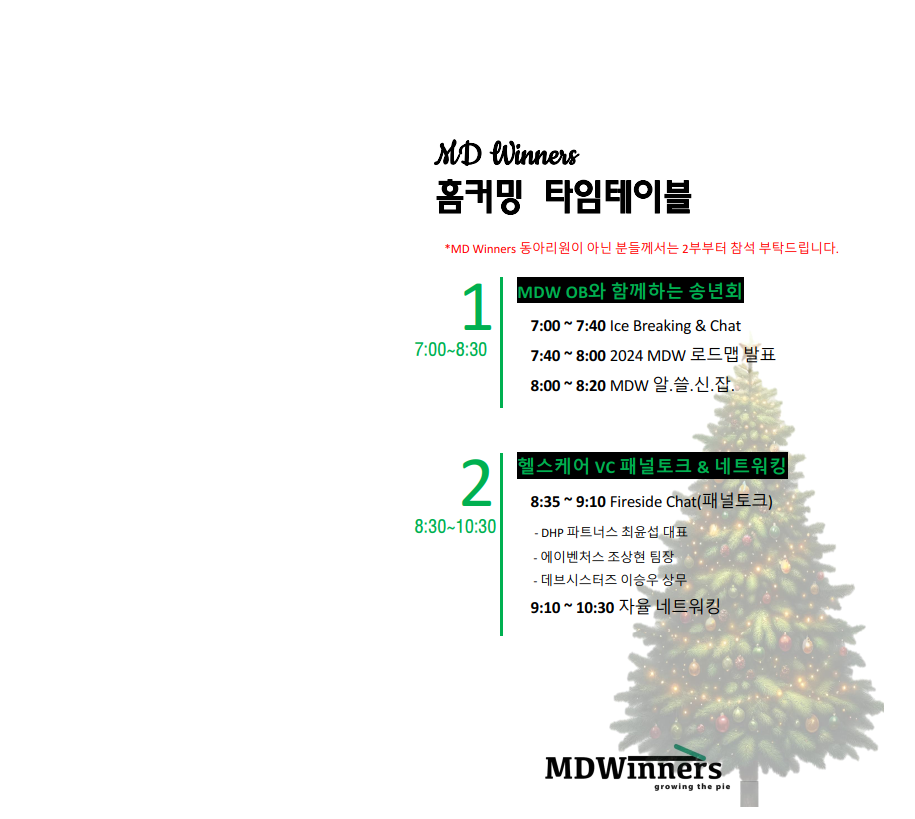
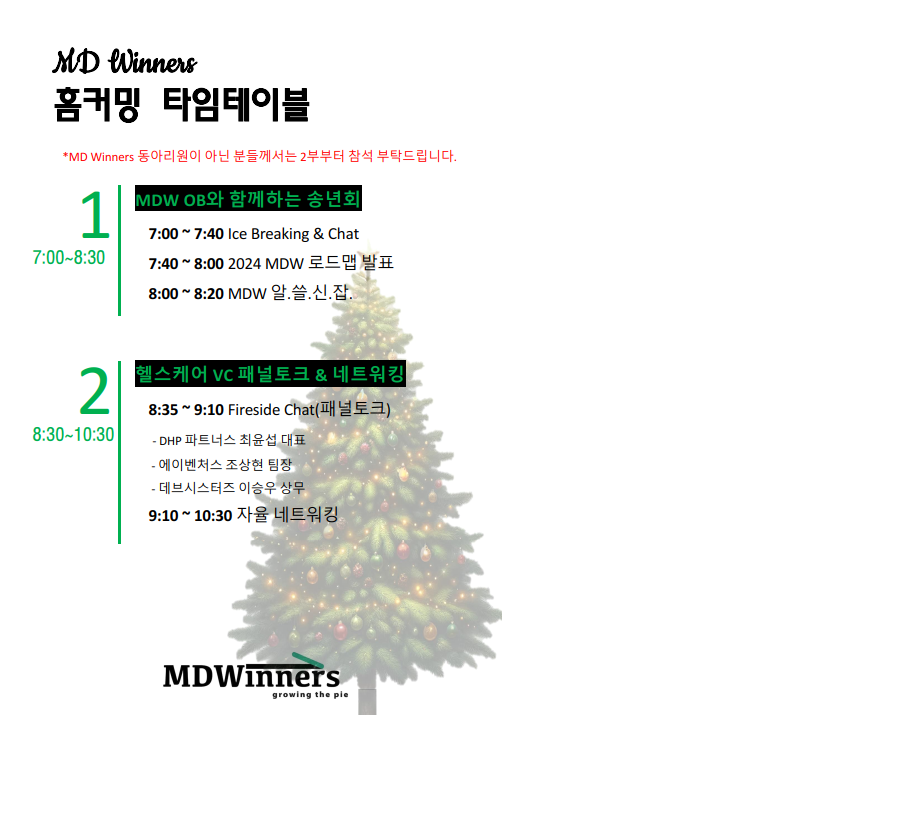
Before and after one commit to owenchokor/mdwinners_homecoming, a plain HTML site: page index.html in a window 1280 px wide. Shown: the whole page, without its empty margins (5-920 px from the left). Drawn offline with Linux system fonts and the light colour scheme.

Commit message:
Update index.html

```diff
--- a/index.html
+++ b/index.html
@@ -3,13 +3,10 @@
 <head>
     <title>MD Winners Homecoming</title>
     <style>
-        body {
-            text-align: center;
-            margin-top: 100px;
-        }
-        img {
-            max-width: 100%;
-            height: auto;
+         .responsive-image {
+            width: 100%; /* 이미지 너비를 화면 너비에 맞춤 */
+            height: auto; /* 이미지 높이를 자동으로 조절 */
+            border: 0; /* 선택적: 테두리 제거 */
         }
     </style>
 </head>
```
